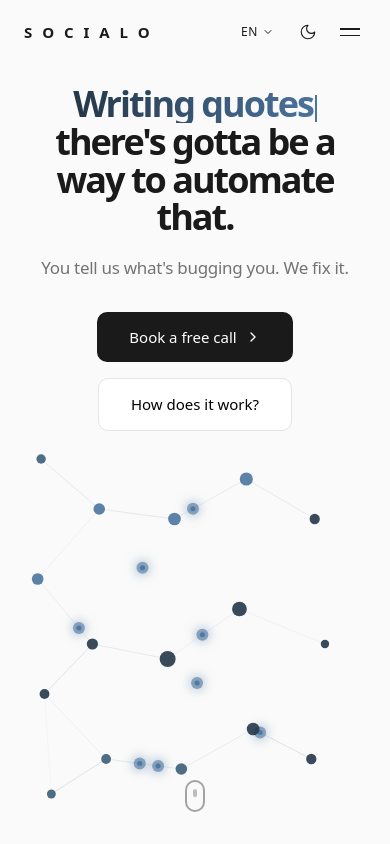
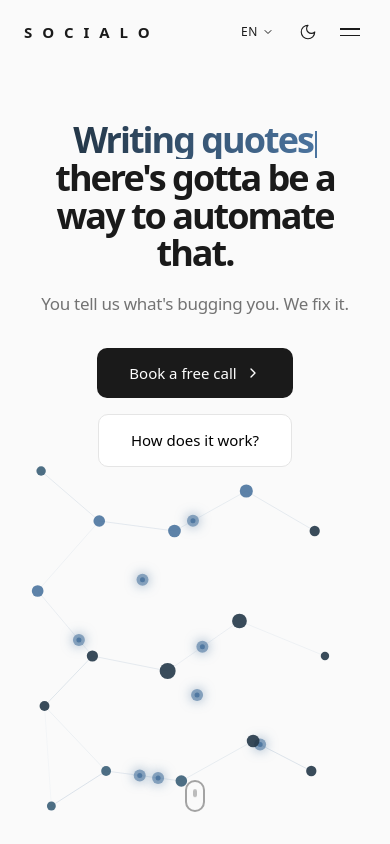
Before and after one commit to roost123/Socialo, a Next.js app: page /en in a window 390 px wide. Shown: the top 844 px of the page. Built offline with nearby package versions, Linux system fonts and the light colour scheme; a web font is replaced by a local one.

Commit message:
fix: prevent hero text from overlapping navbar on mobile
Add pt-20 to hero section to clear the fixed navbar (64px), and reduce
grid gap from 12 to 6 on mobile so the 3D scene doesn't push text up.

https://claude.ai/code/session_019gRTXX7quRsXoJx9Mt6D6B

```diff
--- a/src/components/hero.tsx
+++ b/src/components/hero.tsx
@@ -91,9 +91,9 @@ export function Hero() {
   return (
     <section
       ref={sectionRef}
-      className="relative min-h-screen flex flex-col items-center justify-center px-6 overflow-hidden"
+      className="relative min-h-screen flex flex-col items-center justify-center pt-20 pb-8 md:pt-24 md:pb-12 px-6 overflow-hidden"
     >
-      <div className="relative z-10 w-full max-w-[1200px] mx-auto grid grid-cols-1 lg:grid-cols-2 items-center gap-12 lg:gap-8">
+      <div className="relative z-10 w-full max-w-[1200px] mx-auto grid grid-cols-1 lg:grid-cols-2 items-center gap-6 lg:gap-8">
         {/* Left column — text */}
         <div className="text-center lg:text-left">
           <h1
```
